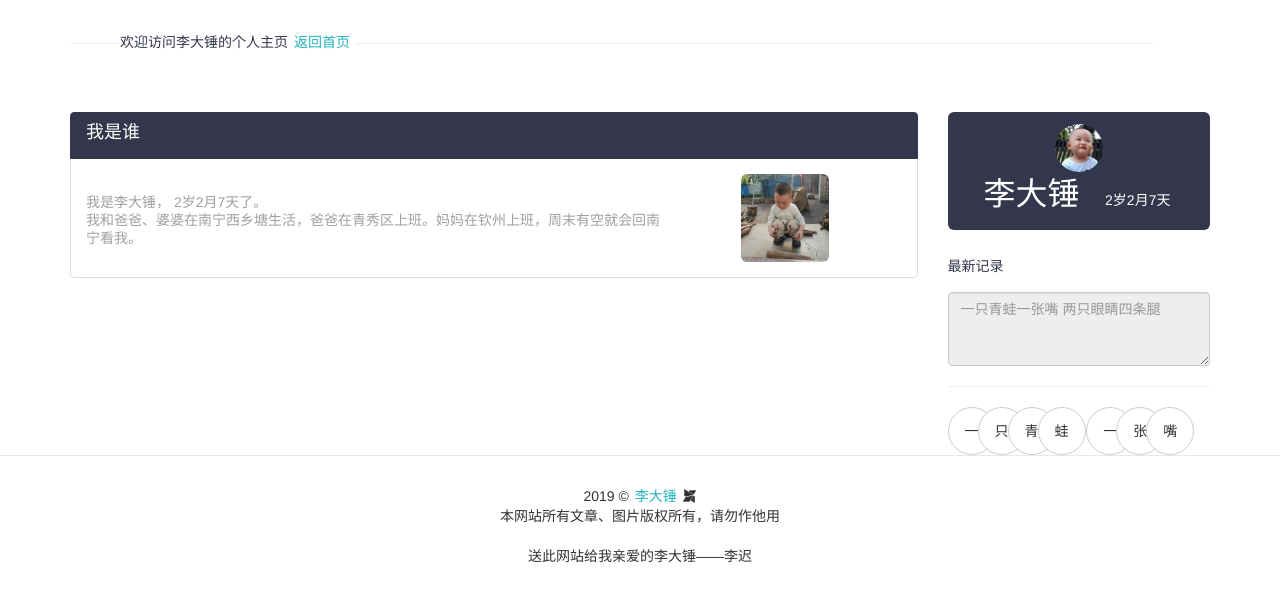
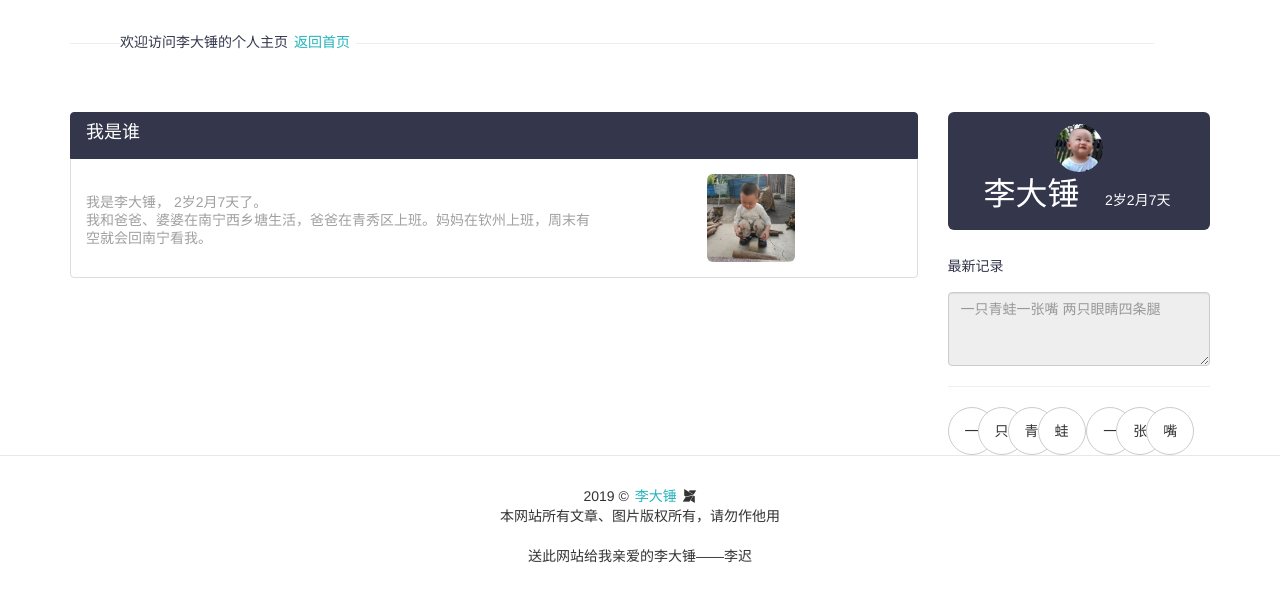
Before and after one commit to lidch/lidch.github.io, a Jekyll site: the page built from index.html, in a window 1280 px wide and 1235 px high. Shown: the part 639-1235 px from the top of the window. Built offline with Jekyll 4.4.1, drawn with Linux system fonts in a browser that asks for light colours; nearby versions of some CDN libraries; comment, search, counter and statistics services are not loaded.

Commit message:
update.
Signed-off-by: lidch <lidch@latelee.org>

```diff
--- a/_includes/nagv.html
+++ b/_includes/nagv.html
@@ -60,7 +60,7 @@
 <!-- 图片轮播 结束 -->
   <!-- 功能模块 -->
   <div class="row div_function">
-      <div class="col-xs-3">
+      <div class="col-md-3 col-xs-6">
           <div class="panel panel-default" id="pFunc1">
               <div class="panel-body">
               <a class="link" href="{{ site.baseurl }}/story/category-pic/">
@@ -70,7 +70,7 @@
               </div>
           </div>
       </div>
-      <div class="col-xs-3">
+      <div class="col-md-3 col-xs-6">
           <div class="panel panel-default"  id="pFunc2">
               <div class="panel-body">
               <a class="link" href="{{ site.baseurl }}/story/category-note/">
@@ -80,7 +80,7 @@
               </div>
           </div>
       </div>
-      <div class="col-xs-3">
+      <div class="col-md-3 col-xs-6">
           <div class="panel panel-default"  id="pFunc3">
               <div class="panel-body">
               <a class="link" href="{{ site.baseurl }}/grow/play.html">
@@ -90,7 +90,7 @@
               </div>
           </div>
       </div>
-    <div class="col-xs-3">
+    <div class="col-md-3 col-xs-6">
           <div class="panel panel-default"  id="pFunc4">
               <div class="panel-body">
               <a class="link" href="{{ site.baseurl }}/grow/growup.html">
--- a/_layouts/index.html
+++ b/_layouts/index.html
@@ -24,7 +24,7 @@
   <div class="container div_divider">
       <div class="row">
           <!-- 文章列表 -->
-          <div class="col-xs-9">
+          <div class="col-md-9 col-xs-12">
               <div class="list-group div_article">
                   <!-- 子头栏 -->
                   <a href="#" class="list-group-item active item_article_first">
@@ -35,7 +35,7 @@
                   <!-- 文章列表 -->
                   <div class="list-group-item item_article">
                       <div class="row">
-                          <div class="div_center col-xs-9">
+                          <div class="div_center col-xs-8">
                               <div class="list-group-item-heading div_article_title">
                                   <strong>
 
@@ -52,7 +52,7 @@
                               </p>
                           </div>
                           <!-- 右侧图片，信息 -->
-                          <div class="col-xs-3 div_right_info">
+                          <div class="col-xs-4 div_right_info">
                               <img class="iv_article img-rounded" src="{{ site.baseurl }}/img/web/me2.jpg">
                           </div>
                       </div>
@@ -60,7 +60,7 @@
               </div>
           </div>
           <!-- 右侧 -->
-          <div class="col-xs-3 div_record">
+          <div class="col-md-3 col-xs-10 div_record">
               <!-- 个人信息 -->
               <div class="jumbotron div_userinfo">
                   <img class="iv_user_head img-circle" src="{{ site.baseurl }}/img/web/me.jpg">
```
